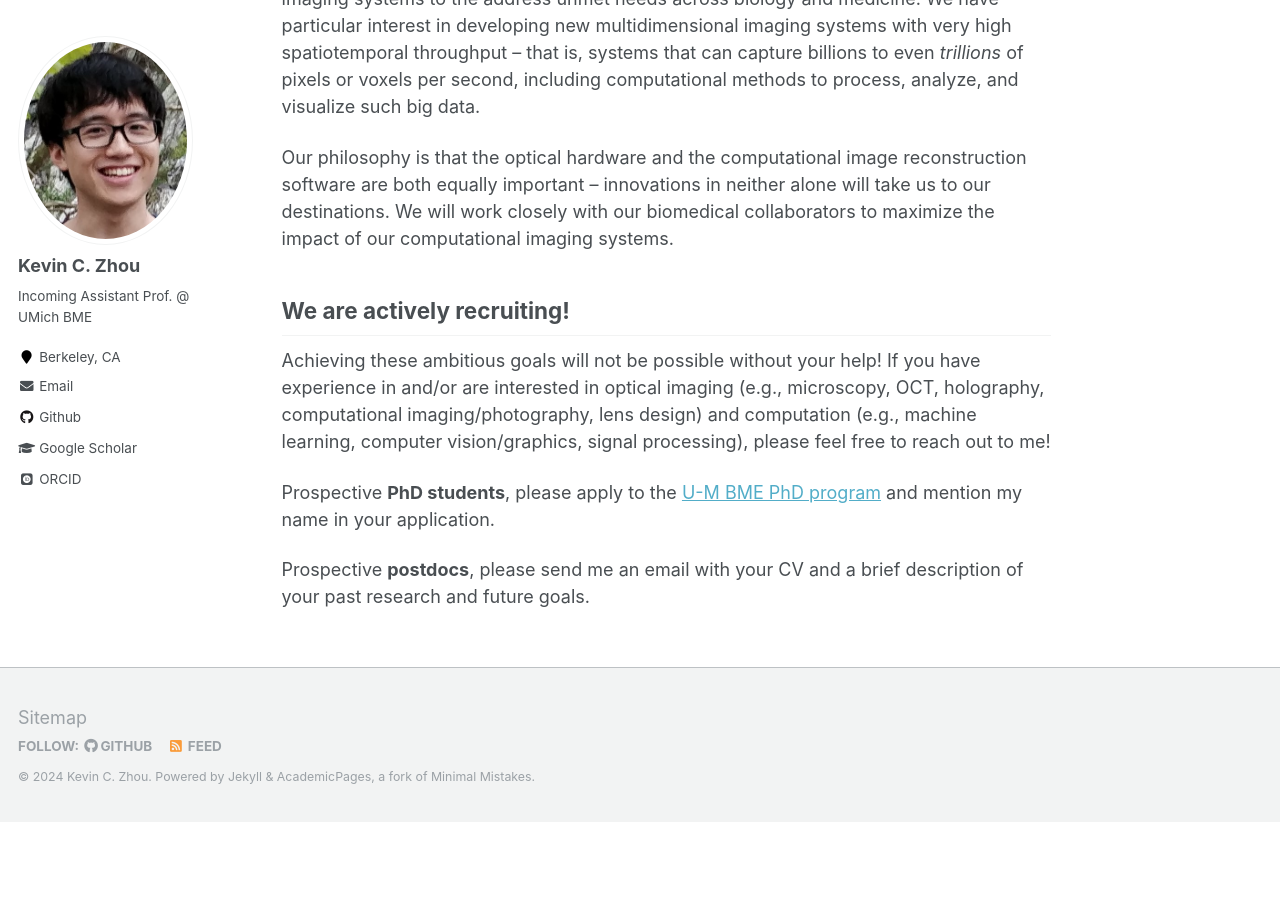
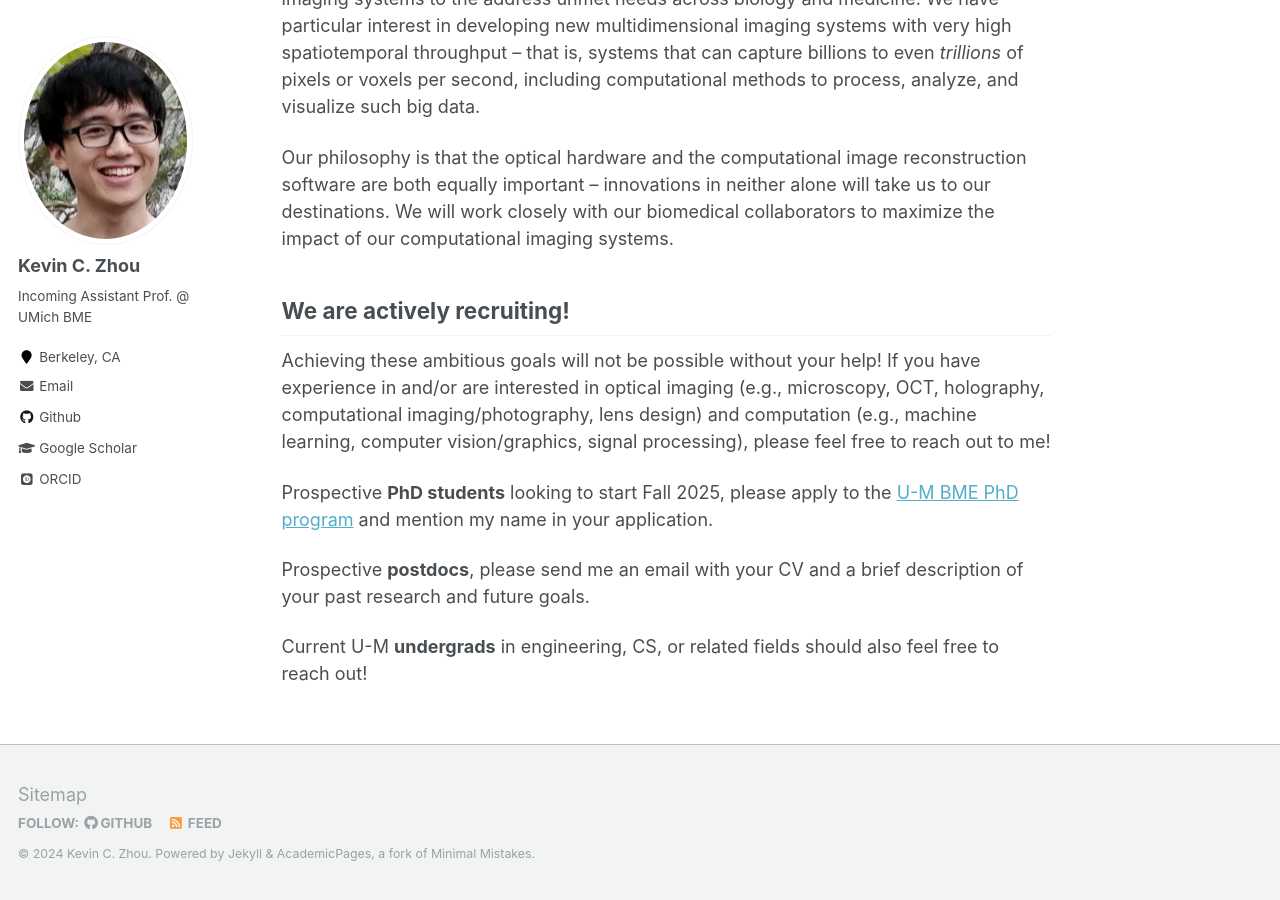
Before and after one commit to kevinczhou/kevinczhou.github.io, a Jekyll site: the page built from _pages/umich.md, in a window 1280 px wide and 900 px high, scrolled down 622 px. Built offline with Jekyll 4.4.1, drawn with Linux system fonts in a browser that asks for light colours; some web fonts are replaced; before the commit the page ends 1444 px from its top, so only the background shows below that.

Commit message:
Update umich.md

```diff
--- a/_pages/umich.md
+++ b/_pages/umich.md
@@ -11,6 +11,8 @@ Our philosophy is that the optical hardware and the computational image reconstr
 ## We are actively recruiting!
 Achieving these ambitious goals will not be possible without your help! If you have experience in and/or are interested in optical imaging (e.g., microscopy, OCT, holography, computational imaging/photography, lens design) and computation (e.g., machine learning, computer vision/graphics, signal processing), please feel free to reach out to me!
 
-Prospective **PhD students**, please apply to the [U-M BME PhD program](https://bme.umich.edu/academics/graduate/graduate-admissions/) and mention my name in your application.
+Prospective **PhD students** looking to start Fall 2025, please apply to the [U-M BME PhD program](https://bme.umich.edu/academics/graduate/graduate-admissions/) and mention my name in your application.
 
 Prospective **postdocs**, please send me an email with your CV and a brief description of your past research and future goals.
+
+Current U-M **undergrads** in engineering, CS, or related fields should also feel free to reach out!
```
Also changed, not shown: other parts of _pages/umich.md (+1 -1 lines).
